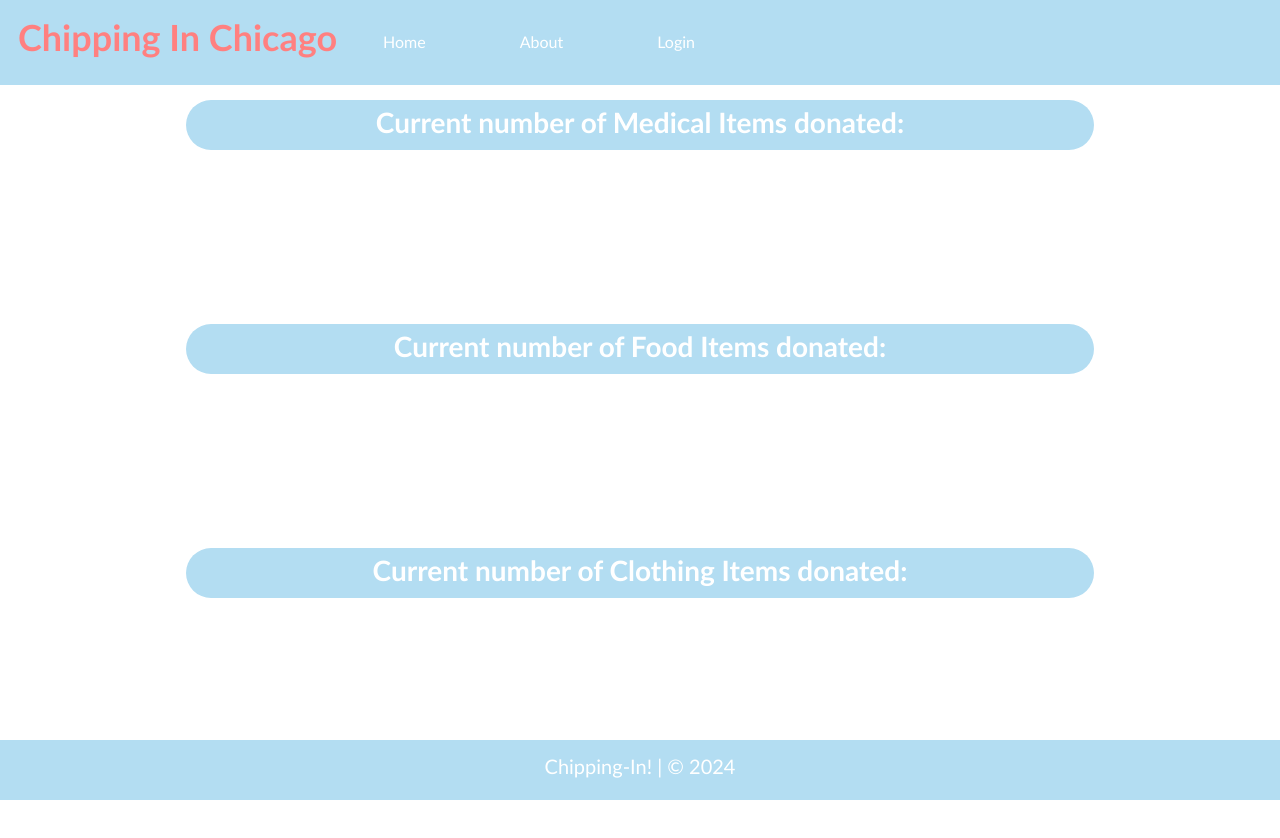
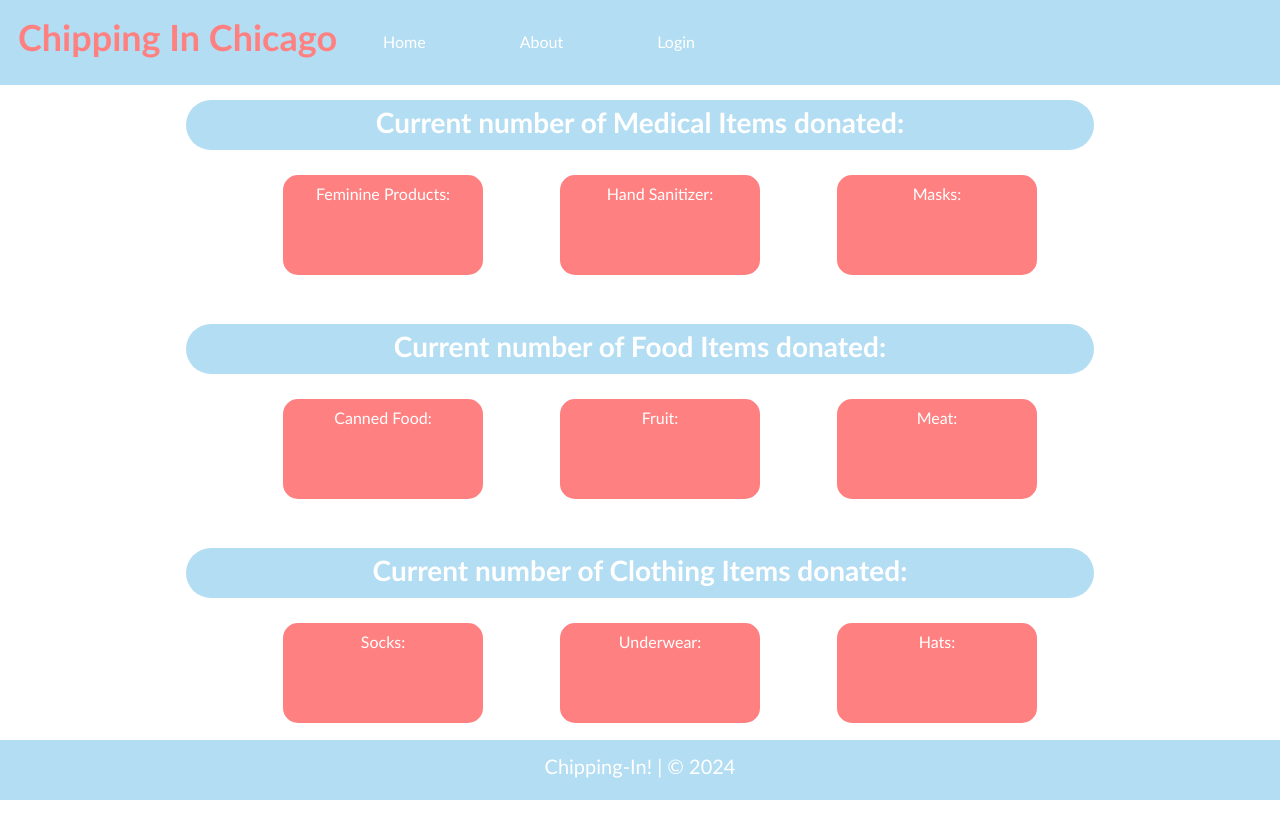
Before and after one commit to Chipping-In-Chicago/Chicago-Charity, a React (Vite) app in the folder client/: page / in a window 1280 px wide. Shown: the top 838 px of the page. Built offline with nearby package versions, Linux system fonts and the light colour scheme; no server answers.

Commit message:
redefined itemCount to a sepereate varible, added optional chaining

```diff
--- a/client/src/pages/Home.jsx
+++ b/client/src/pages/Home.jsx
@@ -5,11 +5,19 @@ import { QUERY_ITEMS } from "../utils/queries";
 
 export default function Home() {
   const { loading, data } = useQuery(QUERY_ITEMS)
+  console.log('loading:', loading)
   console.log('data:', data)
-  console.log('loading:', loading)
   const item = data?.getItems || [];
   console.log(item)
-
+  const femPCount = item[0]?.itemCount
+  const handSanCount = item[1]?.itemCount
+  const maskCount = item[2]?.itemCount
+  const cannedFoodCount = item[3]?.itemCount
+  const fruitCount = item[4]?.itemCount
+  const meatCount = item[5]?.itemCount
+  const socksCount = item[6]?.itemCount
+  const underwearCount = item[7]?.itemCount
+  const hatsCount = item[8]?.itemCount
 
   return (
     <>
@@ -20,25 +28,25 @@ export default function Home() {
         <div>
           <h3> Current number of Medical Items donated:</h3>
           <ul className="item-list">
-            {/* <li>Feminine Products: {item[0].itemCount}</li>
-            <li>Hand Sanitizer: {item[1].itemCount}</li>
-            <li>Masks: {item[2].itemCount}</li> */}
+            <li>Feminine Products: {femPCount} </li>
+            <li>Hand Sanitizer: {handSanCount}</li>
+            <li>Masks: {maskCount}</li>
           </ul>
         </div>
         <div>
           <h3> Current number of Food Items donated:</h3>
           <ul className="item-list">
-            {/* <li>Canned Food: {item[3].itemCount}</li>
-            <li>Fruit: {item[4].itemCount}</li>
-            <li>Meat: {item[5].itemCount}</li> */}
+            <li>Canned Food: {cannedFoodCount}</li>
+            <li>Fruit: {fruitCount}</li>
+            <li>Meat: {meatCount}</li>
           </ul>
         </div>
         <div>
           <h3> Current number of Clothing Items donated:</h3>
           <ul className="item-list">
-            {/* <li>Socks: {item[6].itemCount}</li>
-            <li>Underwear: {item[7].itemCount}</li>
-            <li>Hats: {item[8].itemCount}</li> */}
+            <li>Socks: {socksCount}</li>
+            <li>Underwear: {underwearCount}</li>
+            <li>Hats: {hatsCount}</li>
           </ul>
         </div>
         <Link to = '/signup' className="btn">I need to help</Link>
```
